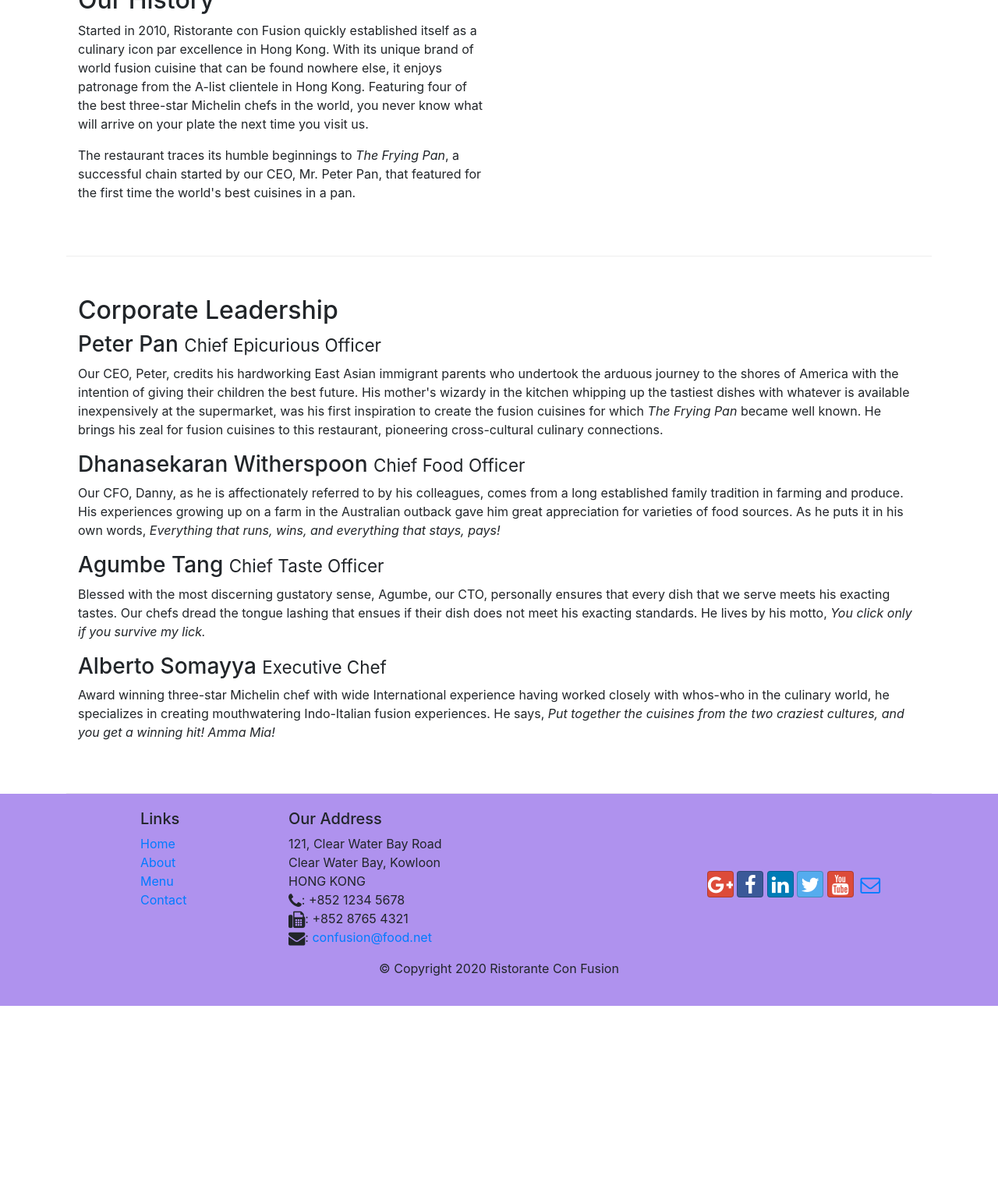
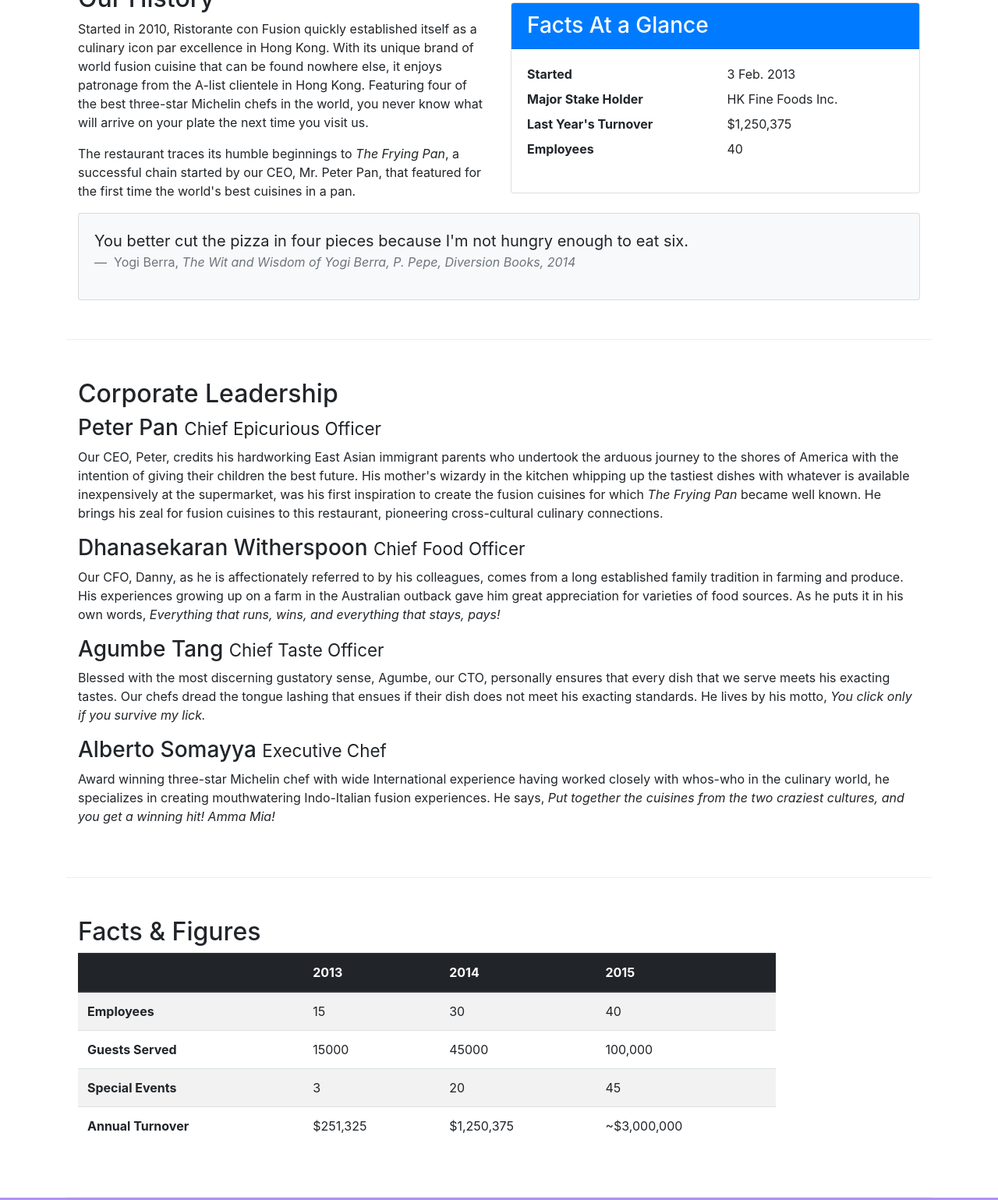
Before and after one commit to hikmatkhangithub/Bootstrap4-frontend-coursera, a website: page aboutus.html in a window 1280 px wide. Shown: the part 536-2075 px from the top of the page at 78% size. Before the commit the page ends 1826 px from the top, so only its background shows below. Drawn offline with nearby package versions, Linux system fonts and the light colour scheme.

Commit message:
Tables, cards and Blockquote

```diff
--- a/aboutus.html
+++ b/aboutus.html
@@ -112,7 +112,43 @@
             cuisines in a pan.
           </p>
         </div>
-        <div></div>
+
+        <div class="col-12 col-sm-6">
+          <div class="card">
+            <h3 class="card-header bg-primary text-white">
+              Facts At a Glance
+            </h3>
+            <div class="card-body">
+              <dl class="row">
+                <dt class="col-6">Started</dt>
+                <dd class="col-6">3 Feb. 2013</dd>
+                <dt class="col-6">Major Stake Holder</dt>
+                <dd class="col-6">HK Fine Foods Inc.</dd>
+                <dt class="col-6">Last Year's Turnover</dt>
+                <dd class="col-6">$1,250,375</dd>
+                <dt class="col-6">Employees</dt>
+                <dd class="col-6">40</dd>
+              </dl>
+            </div>
+          </div>
+        </div>
+        <div class="col-12">
+          <div class="card card-body bg-light">
+            <blockquote class="blockquote">
+              <p class="mb-0">
+                You better cut the pizza in four pieces because I'm not hungry
+                enough to eat six.
+              </p>
+              <footer class="blockquote-footer">
+                Yogi Berra,
+                <cite title="Source Title"
+                  >The Wit and Wisdom of Yogi Berra, P. Pepe, Diversion Books,
+                  2014</cite
+                >
+              </footer>
+            </blockquote>
+          </div>
+        </div>
       </div>
 
       <div class="row row-content align-items-center">
@@ -161,6 +197,50 @@
             >
           </p>
         </div>
+      </div>
+      <div class="row row-content">
+        <div class="col-12 col-sm-10">
+          <h2>Facts &amp; Figures</h2>
+          <div class="table-responsive">
+            <table class="table table-striped">
+              <thead class="thead-dark">
+                <tr>
+                  <th>&nbsp;</th>
+                  <th>2013</th>
+                  <th>2014</th>
+                  <th>2015</th>
+                </tr>
+              </thead>
+              <tbody>
+                <tr>
+                  <th>Employees</th>
+                  <td>15</td>
+                  <td>30</td>
+                  <td>40</td>
+                </tr>
+                <tr>
+                  <th>Guests Served</th>
+                  <td>15000</td>
+                  <td>45000</td>
+                  <td>100,000</td>
+                </tr>
+                <tr>
+                  <th>Special Events</th>
+                  <td>3</td>
+                  <td>20</td>
+                  <td>45</td>
+                </tr>
+                <tr>
+                  <th>Annual Turnover</th>
+                  <td>$251,325</td>
+                  <td>$1,250,375</td>
+                  <td>~$3,000,000</td>
+                </tr>
+              </tbody>
+            </table>
+          </div>
+        </div>
+        <div class="col-12 col-sm-3"></div>
       </div>
     </div>
 
```
